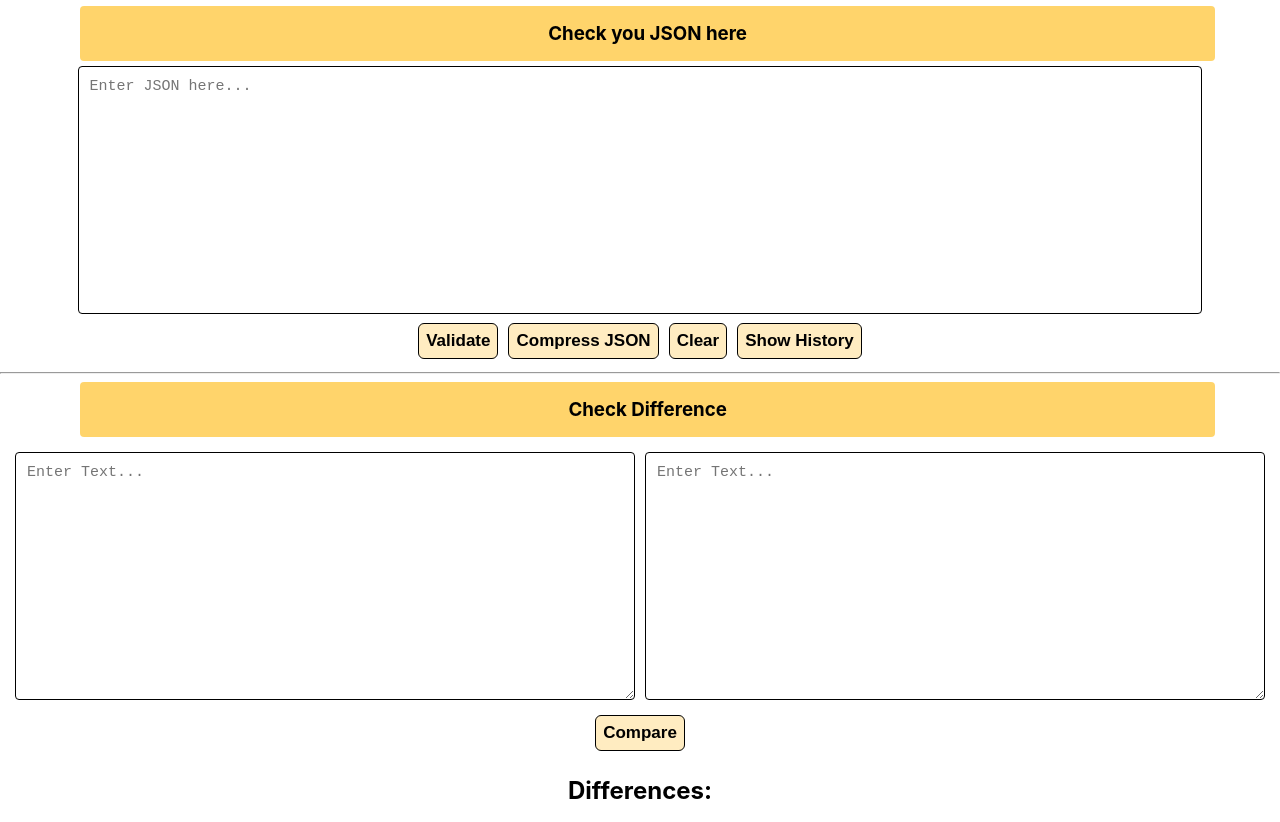
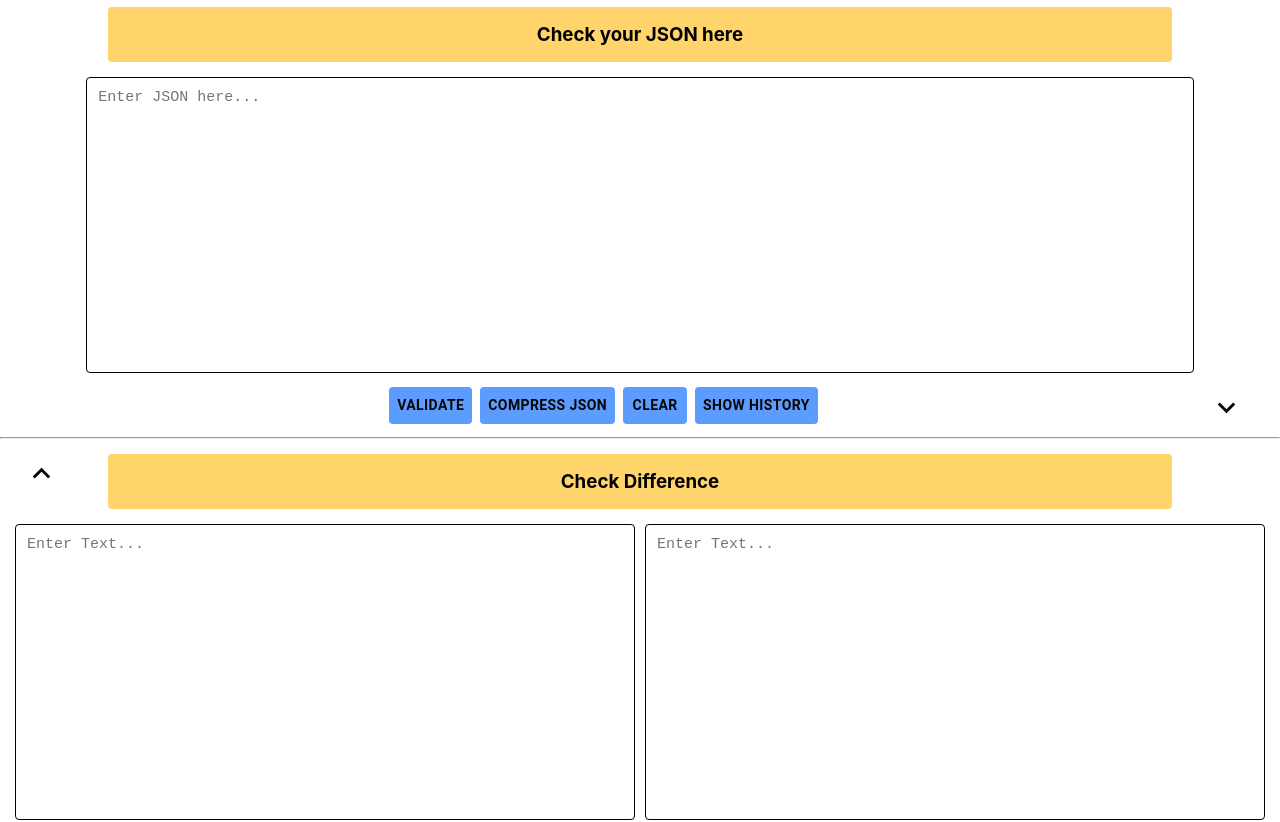
Before and after one commit to satya1105/validateJson, a React (Create React App) app: page / in a window 1280 px wide. Shown: the top 822 px of the page. Built offline with nearby package versions, Linux system fonts and the light colour scheme.

Commit message:
UI changes and adding expansion behaviour for different section.

```diff
--- a/package.json
+++ b/package.json
@@ -3,6 +3,9 @@
   "version": "0.1.0",
   "private": true,
   "dependencies": {
+    "@emotion/react": "^11.11.4",
+    "@emotion/styled": "^11.11.5",
+    "@mui/material": "^5.15.17",
     "@testing-library/jest-dom": "^5.17.0",
     "@testing-library/react": "^13.4.0",
     "@testing-library/user-event": "^13.5.0",
@@ -36,5 +39,8 @@
       "last 1 firefox version",
       "last 1 safari version"
     ]
+  },
+  "devDependencies": {
+    "@babel/plugin-proposal-private-property-in-object": "^7.21.11"
   }
 }
--- a/public/index.html
+++ b/public/index.html
@@ -10,6 +10,7 @@
       content="Web site created using create-react-app"
     />
     <link rel="apple-touch-icon" href="%PUBLIC_URL%/logo192.png" />
+    <link rel="stylesheet" href="https://fonts.googleapis.com/icon?family=Material+Icons">
     <!--
       manifest.json provides metadata used when your web app is installed on a
       user's mobile device or desktop. See https://developers.google.com/web/fundamentals/web-app-manifest/
--- a/src/JsonComparator.css
+++ b/src/JsonComparator.css
@@ -1,13 +1,40 @@
-.json-wrapper {
-
+.json-compare-wrapper {
+    transition: height 0.3s ease;
+    overflow: hidden;
 }
 
-.json-heading {
+.json-compare-wrapper.expanded {
+    height: 102vh;
+    overflow: scroll;
+}
+
+.btn-expand-top {
+    margin: 5px 2px 0px 24px;
+    padding: 2px 0 1px 0;
+    float: left;
+    color: #060606;
+    border: none;
+    cursor: pointer;
+    background-color: white;
+    transform: rotate(180deg)
+}
+
+.json-compare-heading {
     background: #ffb60094;
-    padding: 1rem 0 1rem 0;
-    width: 88.69%;
-    margin: 6px 2rem 5px 5rem;
+    text-align: center;
+    margin-left: auto;
+    margin-right: auto;
+    margin-top: 7px;
+    margin-bottom: 5px;
+    max-width: 80%;
+    padding: 1rem 20px;
     border-radius: 4px;
+}
+
+@media only screen and (max-width: 600px) {
+    .json-compare-heading {
+        font-size: 1.5em;
+    }
 }
 
 .textareas-container {
@@ -39,12 +66,13 @@
     padding: 11px;
 }
 
-.btn {
-    margin: 5px;
-    padding: 7px;
-    font-size: 17px;
+.btn-container .btns-jsoncompare {
+    color: #080707;
+    background: #0065ffa3;
+    margin: 4px;
     font-weight: bold;
-    background: #ffecc1;
-    border-radius: 6px;
-    border: 1.5px solid black;
 }
+
+.btn-container .btns-jsoncompare:hover {
+    background-color: #0065ff78;
+}
--- a/src/JsonComparator.js
+++ b/src/JsonComparator.js
@@ -1,11 +1,29 @@
-import React, { useState } from 'react';
-import { diffWordsWithSpace } from 'diff';  // Importing the function for word-level diffs
+import React, { useState, useRef, useEffect } from 'react';
+import { diffWordsWithSpace } from 'diff';
+import Button from '@mui/material/Button';
 import './JsonComparator.css';
 
 function JsonComparator() {
     const [inputOne, setInputOne] = useState('');
     const [inputTwo, setInputTwo] = useState('');
     const [differences, setDifferences] = useState('');
+    const [expanded, setExpanded] = useState(false);
+    const compareTextareaRef1 = useRef(null);
+    const compareTextareaRef2 = useRef(null);
+    const [textareaHeight, setTextareaHeight] = useState('200px');
+
+
+    useEffect(() => {
+        if (!compareTextareaRef1.current.contains(document.activeElement) && !compareTextareaRef2.current.contains(document.activeElement)) {
+            if (expanded) {
+                setTextareaHeight(`${compareTextareaRef1.current.scrollHeight-256}em`);
+                setTextareaHeight(`${compareTextareaRef2.current.scrollHeight-256}em`);
+            } else {
+                setTextareaHeight('17rem');
+            }
+        }
+
+    }, [expanded, inputOne, inputTwo]);
 
     const handleInputOneChange = (event) => {
         setInputOne(event.target.value);
@@ -13,6 +31,10 @@ function JsonComparator() {
 
     const handleInputTwoChange = (event) => {
         setInputTwo(event.target.value);
+    };
+
+    const expandWindow = () => {
+        setExpanded(!expanded);
     };
 
     const compareInputs = () => {
@@ -31,28 +53,35 @@ function JsonComparator() {
     };
 
     return (
-        <div>
-            <h3 className='json-heading'>Check Difference</h3>
+        <div className={`json-compare-wrapper ${expanded ? 'expanded' : ''}`}>
+            <button className='btn-expand-top' onClick={expandWindow}>
+                {expanded ? <i className="material-icons">expand_less</i> : <i className="material-icons">expand_more</i>}
+            </button>
+            <h3 className='json-compare-heading'>Check Difference</h3>
             <div className='textareas-container'>
                 <textarea
                     className='diff-text-area-left'
                     value={inputOne}
+                    ref={compareTextareaRef1}
                     onChange={handleInputOneChange}
                     rows="10"
                     cols="50"
                     placeholder="Enter Text..."
+                    style={{ resize: 'none', height: textareaHeight }}
                 />
                 <textarea
                     className='diff-text-area-right'
                     value={inputTwo}
+                    ref={compareTextareaRef2}
                     onChange={handleInputTwoChange}
                     rows="10"
                     cols="50"
                     placeholder="Enter Text..."
+                    style={{ resize: 'none', height: textareaHeight }}
                 />
             </div>
-            <div>
-                <button className='btn' onClick={compareInputs}>Compare</button>
+            <div className='btn-container'>
+                <Button className='btns-jsoncompare' onClick={compareInputs}>Compare</Button>
             </div>
             <div>
                 <h2>Differences:</h2>
--- a/src/JsonTool.css
+++ b/src/JsonTool.css
@@ -1,17 +1,53 @@
 .json-wrapper {
+    transition: height 0.3s ease;
+    overflow: hidden;
+}
 
+.json-wrapper.expanded {
+    height: 90vh;
+    overflow: scroll;
+}
+
+.btn-expand-bottom {
+    margin: 5px 36px 0px 2px;
+    padding: 2px 0 1px 0;
+    float: right;
+    color: #060606;
+    border: none;
+    cursor: pointer;
+    background-color: white;
+}
+
+.material-icons {
+    font-size: 35px;
 }
 
 .json-heading {
     background: #ffb60094;
-    padding: 1rem 0 1rem 0;
-    width: 88.69%;
-    margin: 6px 2rem 5px 5rem;
+    text-align: center;
+    margin-left: auto;
+    margin-right: auto;
+    margin-top: 7px;
+    margin-bottom: 5px;
+    max-width: 80%;
+    padding: 1rem 20px;
     border-radius: 4px;
 }
 
+@media only screen and (max-width: 600px) {
+    .json-heading {
+        font-size: 1.5em;
+    }
+}
+
+.textarea-container {
+    display: flex;
+    justify-content: center;
+    padding: 10px;
+}
+
 .json-text-area {
-    height: 14rem;
+    height: auto;
     width: 86%;
     border: 1px solid black;
     border-radius: 4px;
@@ -19,12 +55,18 @@
     padding: 11px;
 }
 
-.btn {
-    margin: 5px;
-    padding: 7px;
-    font-size: 17px;
+.btn-container {
+    display: inline-block;
+    margin: 0;
+}
+
+.btn-container .btns-jsontool {
+    color: #080707;
+    background: #0065ffa3;
+    margin: 4px;
     font-weight: bold;
-    background: #ffecc1;
-    border-radius: 6px;
-    border: 1.5px solid black;
 }
+
+.btn-container .btns-jsontool:hover {
+    background-color: #0065ff78;
+}
--- a/src/JsonTool.js
+++ b/src/JsonTool.js
@@ -1,4 +1,5 @@
-import React, { useState, useRef } from 'react';
+import React, { useState, useRef, useEffect } from 'react';
+import Button from '@mui/material/Button';
 import './JsonTool.css';
 
 function JsonTool() {
@@ -9,8 +10,20 @@ function JsonTool() {
     const [history, setHistory] = useState(
         () => JSON.parse(sessionStorage.getItem('jsonHistory')) || []
     );
+    const [expanded, setExpanded] = useState(false);
+    const [textareaHeight, setTextareaHeight] = useState('17rem');
     const textareaRef = useRef(null);
     const lineNumbersRef = useRef(null);
+
+    useEffect(() => {
+        if (!textareaRef.current.contains(document.activeElement)) {
+            if (expanded) {
+                setTextareaHeight(`${textareaRef.current.scrollHeight-256}em`);
+            } else {
+                setTextareaHeight('17rem');
+            }
+        }
+    }, [expanded, jsonInput]);
 
     const handleInputChange = (event) => {
         setJsonInput(event.target.value);
@@ -88,9 +101,14 @@ function JsonTool() {
         setHistoryVisible(!historyVisible);
     };
 
+    const expandWindow = () => {
+        setExpanded(!expanded);
+    };
+
     return (
-        <div className='json-wrapper'>
-            <h3 className='json-heading'>Check you JSON here</h3>
+        <div className={`json-wrapper ${expanded ? 'expanded' : ''}`}>
+            <h3 className='json-heading'>Check your JSON here</h3>
+            <div className='textarea-container'>
                 <textarea
                     className='json-text-area'
                     ref={textareaRef}
@@ -100,17 +118,21 @@ function JsonTool() {
                     rows="10"
                     cols="50"
                     placeholder="Enter JSON here..."
-                style={{ resize: 'none' }}
+                    style={{ resize: 'none', height: textareaHeight }}
                 />
-            <div>
-                <button className='btn' onClick={validateJson}>Validate</button>
-                <button className='btn' onClick={compressJson}>Compress JSON</button>
-                <button className='btn' onClick={clearJson}>Clear</button>
-                <button className='btn' onClick={toggleHistory}>{historyVisible ? 'Hide History' : 'Show History'}</button>
+            </div>
+            <div className='btn-container'>
+                <Button className='btns-jsontool' onClick={validateJson}>Validate</Button>
+                <Button className='btns-jsontool' onClick={compressJson}>Compress JSON</Button>
+                <Button className='btns-jsontool' onClick={clearJson}>Clear</Button>
+                <Button className='btns-jsontool' onClick={toggleHistory}>{historyVisible ? 'Hide History' : 'Show History'}</Button>
                 {jsonInput && (
-                    <button className='btn' onClick={copyText}>Copy</button>
+                    <Button className='btns-jsontool' onClick={copyText}>Copy</Button>
                 )}
             </div>
+            <button className='btn-expand-bottom' onClick={expandWindow}>
+                {expanded ? <i className="material-icons">expand_less</i> : <i className="material-icons">expand_more</i>}
+            </button>
             {error && <p style={{ color: 'red' }}>{error}</p>}
             {historyVisible && (
                 <ul>
```
Also changed, not shown: 1 other file (tests, documents, lock files or other folders). Lines whose indentation alone changed are shown as unchanged.
